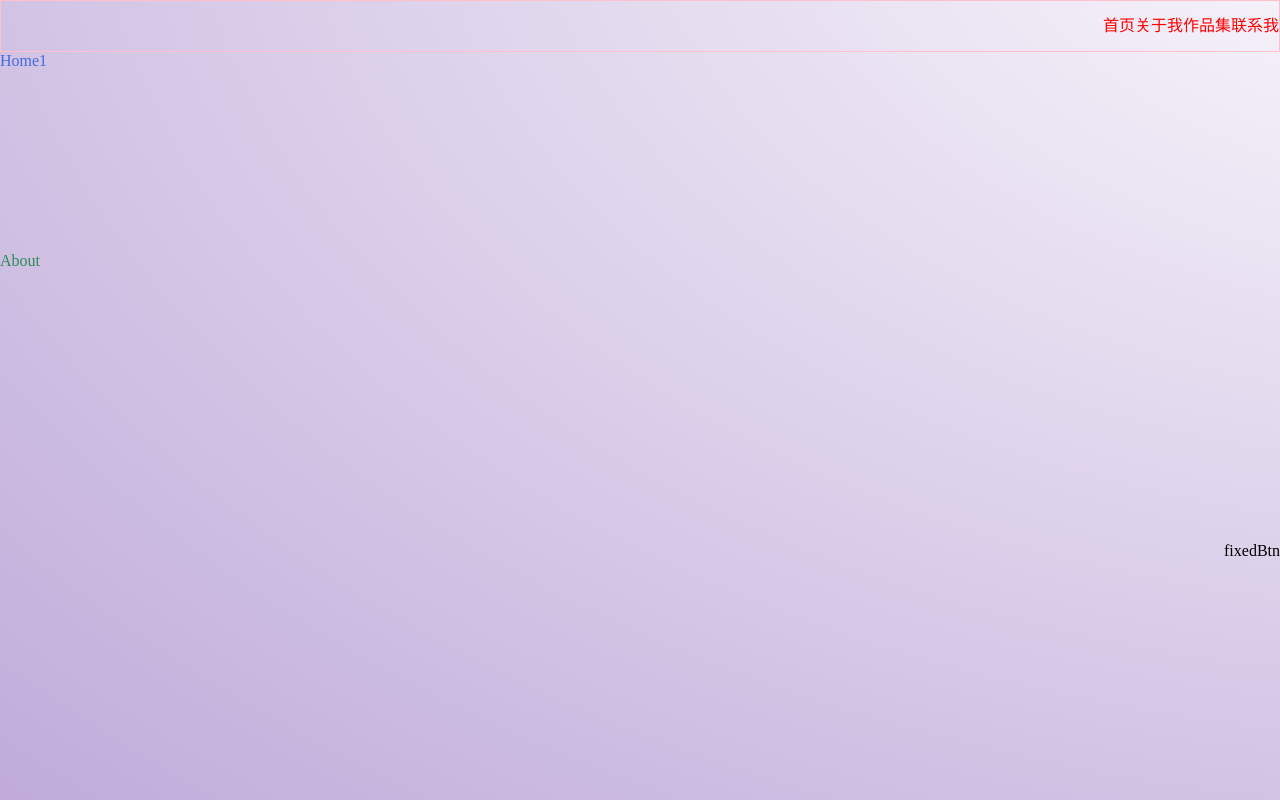
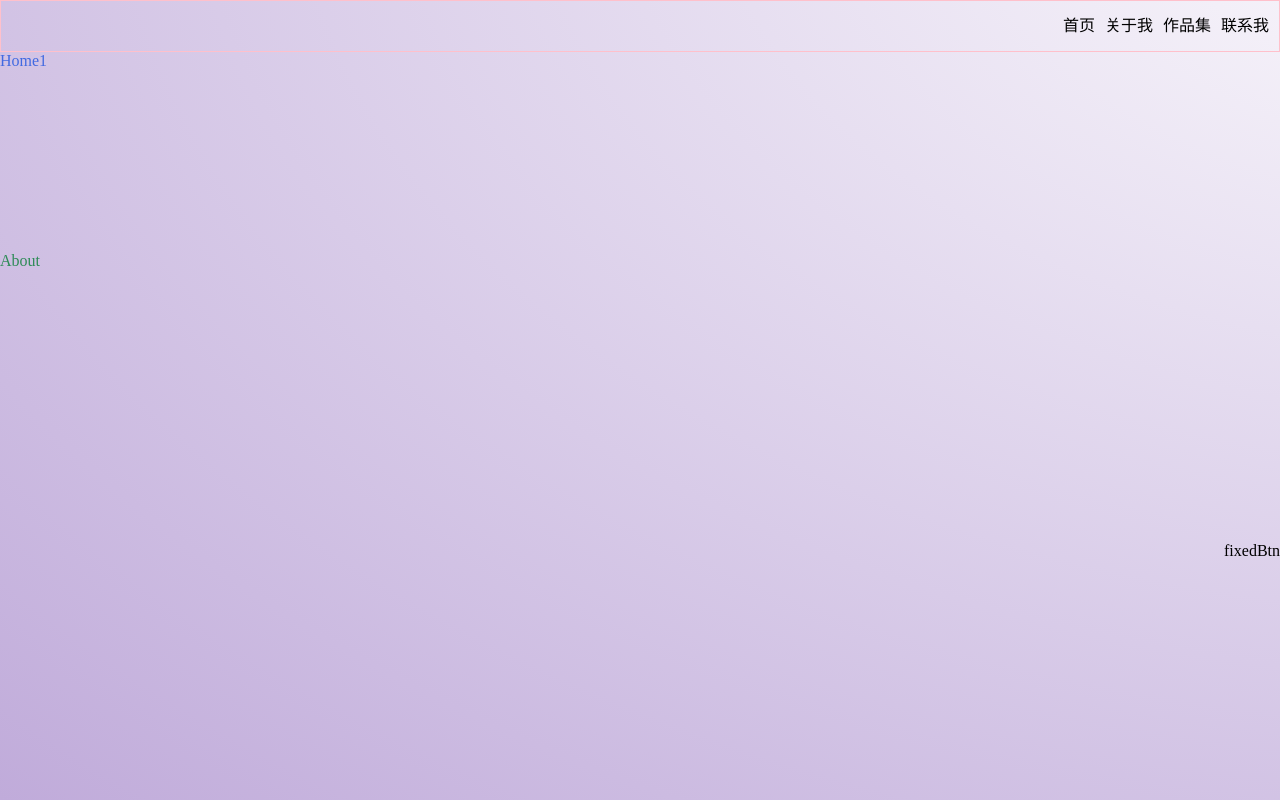
Before and after one commit to pollylii/perWeb, a React (Create React App) app: page / in a window 1280 px wide. Built offline with nearby package versions, Linux system fonts and the light colour scheme.

Commit message:
title间隔

```diff
--- a/src/containers/NavBar/index.css
+++ b/src/containers/NavBar/index.css
@@ -1,5 +1,4 @@
 .navBar{
-    color: red;
     height: 50px;
     line-height: 50px;
     border: 1px solid pink;
@@ -7,5 +6,7 @@
 .titles{
     display: flex;
     justify-content: flex-end;
-
 }
+.titles div{
+    padding-right: 10px;
+}
```
